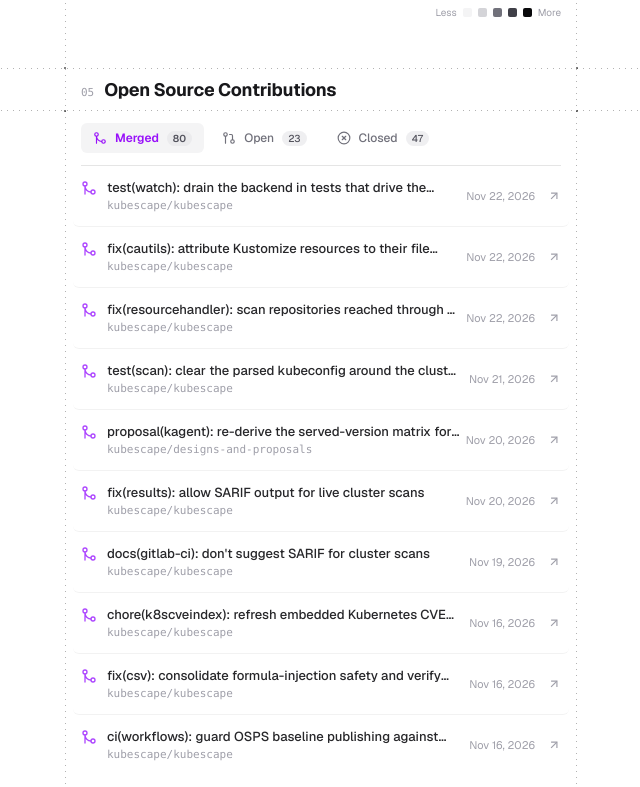
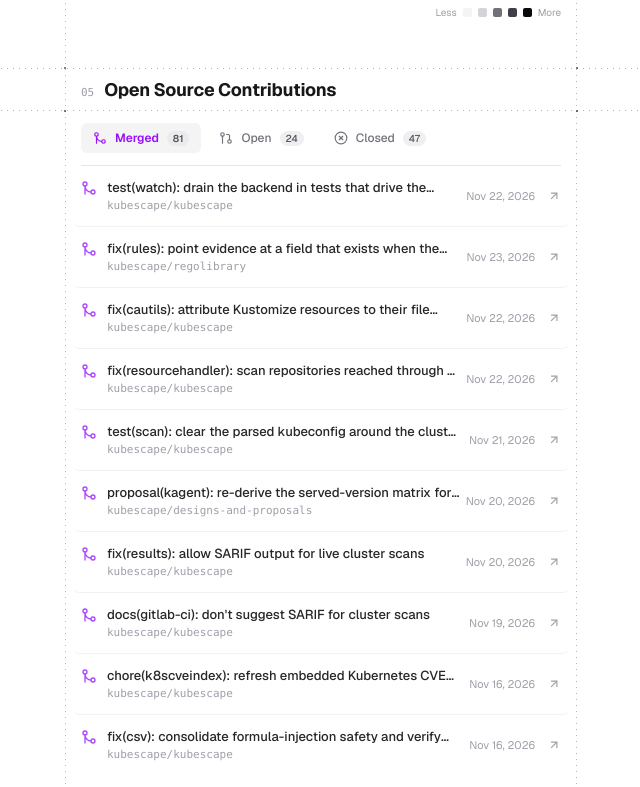
Before and after one commit to harshitnub077/Portfolio-V1, a Next.js app: page / in a window 1280 px wide. Shown: the part 2601-3388 px from the top of the page, without its empty margins (319-959 px from the left). Built offline with nearby package versions, Linux system fonts and the light colour scheme; no server answers; a web font is replaced by a local one.

Commit message:
chore(data): auto-sync github contributions and PR stats [skip ci]

```diff
--- a/src/content/portfolio-data.ts
+++ b/src/content/portfolio-data.ts
@@ -266,7 +266,7 @@ export const skillsData = [
 ];
 
 export const fallbackGithubContributions = {
-  "totalContributions": 1868,
+  "totalContributions": 1890,
   "months": [
     {
       "name": "Dec"
@@ -1946,19 +1946,19 @@ export const fallbackGithubContributions = {
         },
         {
           "date": "2026-11-16",
+          "contributionCount": 8
+        },
+        {
+          "date": "2026-11-17",
           "contributionCount": 6
         },
         {
-          "date": "2026-11-17",
-          "contributionCount": 2
-        },
-        {
           "date": "2026-11-18",
-          "contributionCount": 2
+          "contributionCount": 4
         },
         {
           "date": "2026-11-19",
-          "contributionCount": 12
+          "contributionCount": 14
         },
         {
           "date": "2026-11-20",
@@ -1966,7 +1966,7 @@ export const fallbackGithubContributions = {
         },
         {
           "date": "2026-11-21",
-          "contributionCount": 13
+          "contributionCount": 15
         }
       ]
     },
@@ -1974,11 +1974,15 @@ export const fallbackGithubContributions = {
       "contributionDays": [
         {
           "date": "2026-11-22",
+          "contributionCount": 14
+        },
+        {
+          "date": "2026-11-23",
           "contributionCount": 12
         },
         {
-          "date": "2026-11-23",
-          "contributionCount": 4
+          "date": "2026-11-24",
+          "contributionCount": 0
         }
       ]
     }
@@ -2000,6 +2004,18 @@ export const fallbackGithubPRs = {
       "closedAt": "2026-11-22T20:32:42Z"
     },
     {
+      "id": "PR_kwDOF_U7vs8AAAABRDPWOQ",
+      "title": "fix(rules): point evidence at a field that exists when the checked one is omitted",
+      "url": "https://github.com/kubescape/regolibrary/pull/958",
+      "repository": {
+        "nameWithOwner": "kubescape/regolibrary"
+      },
+      "state": "MERGED",
+      "createdAt": "2026-11-22T12:58:19Z",
+      "mergedAt": "2026-11-23T10:55:57Z",
+      "closedAt": "2026-11-23T10:55:57Z"
+    },
+    {
       "id": "PR_kwDOF4-Lyc8AAAABRB75vA",
       "title": "fix(cautils): attribute Kustomize resources to their file when TMPDIR is a symlink",
       "url": "https://github.com/kubescape/kubescape/pull/5436",
@@ -2950,14 +2966,26 @@ export const fallbackGithubPRs = {
   ],
   "open": [
     {
-      "id": "PR_kwDOF_U7vs8AAAABRDPWOQ",
-      "title": "fix(rules): point evidence at a field that exists when the checked one is omitted",
-      "url": "https://github.com/kubescape/regolibrary/pull/958",
-      "repository": {
-        "nameWithOwner": "kubescape/regolibrary"
+      "id": "PR_kwDOA5AKIc8AAAABRV216A",
+      "title": "lib: os: zvfs: select: return EINVAL for out-of-range nfds",
+      "url": "https://github.com/zephyrproject-rtos/zephyr/pull/126831",
+      "repository": {
+        "nameWithOwner": "zephyrproject-rtos/zephyr"
       },
       "state": "OPEN",
-      "createdAt": "2026-11-22T12:58:19Z",
+      "createdAt": "2026-11-23T18:17:56Z",
+      "mergedAt": null,
+      "closedAt": null
+    },
+    {
+      "id": "PR_kwDOF4-Lyc8AAAABRVqgjQ",
+      "title": "fix(kustomize): attribute a resource only to the file Kustomize read",
+      "url": "https://github.com/kubescape/kubescape/pull/5573",
+      "repository": {
+        "nameWithOwner": "kubescape/kubescape"
+      },
+      "state": "OPEN",
+      "createdAt": "2026-11-23T18:05:18Z",
       "mergedAt": null,
       "closedAt": null
     },
--- a/src/content/site.ts
+++ b/src/content/site.ts
@@ -144,7 +144,7 @@ export const experience = [
     org: "Kubescape",
     role: "CNCF · OSS",
     when: "Sep 2026 — Now",
-    line: "49 merged PRs — SSRF hardening across 6 RFCs, registry OAuth, SARIF/JUnit/PDF reports.",
+    line: "50 merged PRs — SSRF hardening across 6 RFCs, registry OAuth, SARIF/JUnit/PDF reports.",
   },
 ];
 
```
